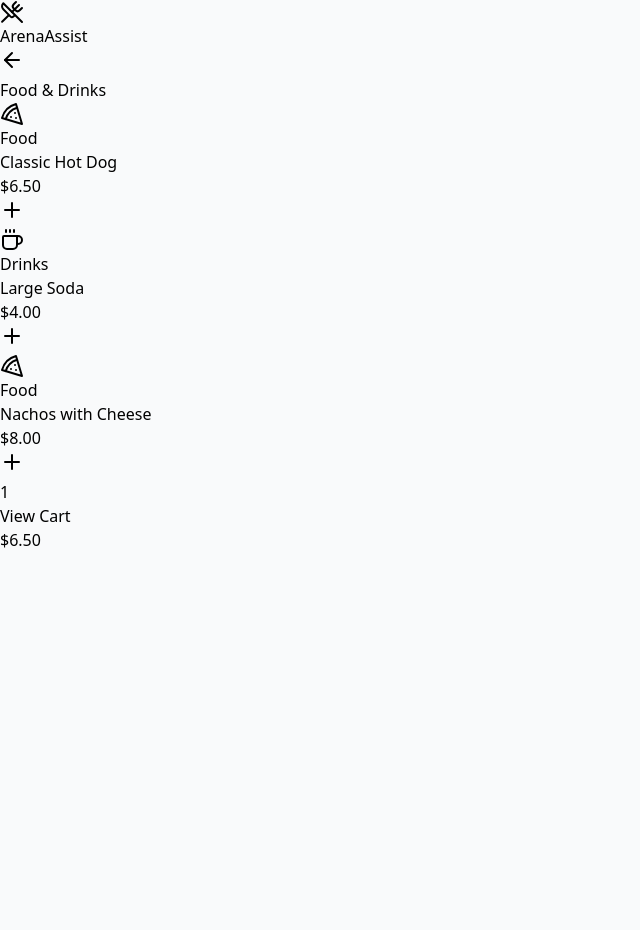
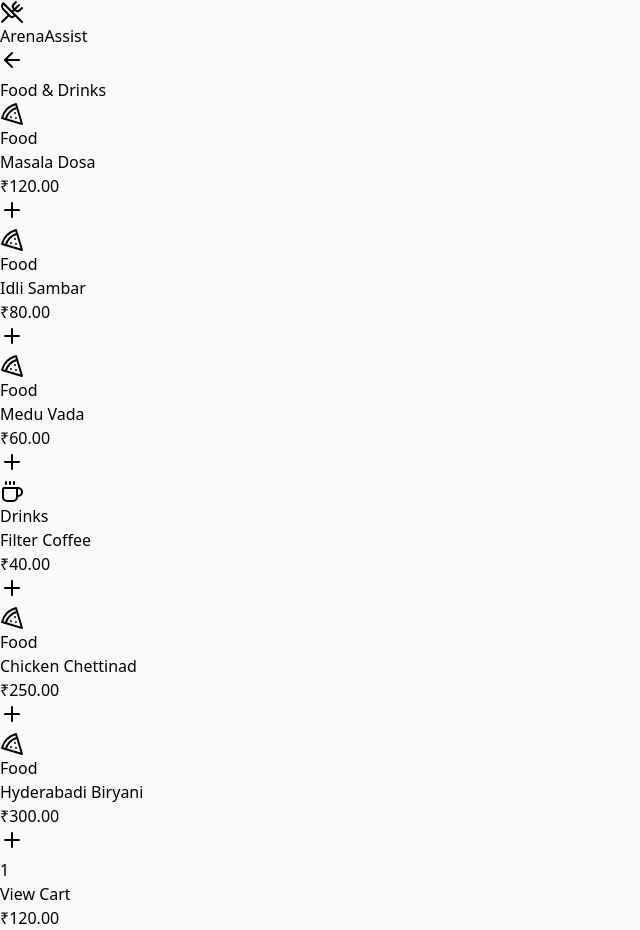
Before and after one commit to koushikc05/Arena_Assist, a React (Vite) app: page /menu in a window 1280 px wide. Both pictures are taken after a click on the button 12 px from the left and 210 px from the top of the page. Shown: the whole page, without its empty margins (0-640 px from the left). Before the commit the page ends 800 px from the top, so only its background shows below. Built offline with nearby package versions, Linux system fonts and the light colour scheme; no server answers.

Commit message:
feat: localize menu to South Indian cuisine and use INR pricing

```diff
--- a/src/data/menu.json
+++ b/src/data/menu.json
@@ -1,23 +1,44 @@
 [
   {
     "id": "item_1",
-    "name": "Classic Hot Dog",
-    "price": 6.50,
-    "image": "placeholder_dog.jpg",
+    "name": "Masala Dosa",
+    "price": 120,
+    "image": "https://images.unsplash.com/photo-1589301760014-d929f39ce9b1?w=500&auto=format&fit=crop&q=60",
     "category": "Food"
   },
   {
     "id": "item_2",
-    "name": "Large Soda",
-    "price": 4.00,
-    "image": "placeholder_soda.jpg",
+    "name": "Idli Sambar",
+    "price": 80,
+    "image": "https://images.unsplash.com/photo-1589301760014-d929f39ce9b1?w=500&auto=format&fit=crop&q=60",
+    "category": "Food"
+  },
+  {
+    "id": "item_3",
+    "name": "Medu Vada",
+    "price": 60,
+    "image": "https://images.unsplash.com/photo-1589301760014-d929f39ce9b1?w=500&auto=format&fit=crop&q=60",
+    "category": "Food"
+  },
+  {
+    "id": "item_4",
+    "name": "Filter Coffee",
+    "price": 40,
+    "image": "https://images.unsplash.com/photo-1589301760014-d929f39ce9b1?w=500&auto=format&fit=crop&q=60",
     "category": "Drinks"
   },
   {
-    "id": "item_3",
-    "name": "Nachos with Cheese",
-    "price": 8.00,
-    "image": "placeholder_nachos.jpg",
+    "id": "item_5",
+    "name": "Chicken Chettinad",
+    "price": 250,
+    "image": "https://images.unsplash.com/photo-1589301760014-d929f39ce9b1?w=500&auto=format&fit=crop&q=60",
+    "category": "Food"
+  },
+  {
+    "id": "item_6",
+    "name": "Hyderabadi Biryani",
+    "price": 300,
+    "image": "https://images.unsplash.com/photo-1589301760014-d929f39ce9b1?w=500&auto=format&fit=crop&q=60",
     "category": "Food"
   }
 ]
--- a/src/pages/Cart.jsx
+++ b/src/pages/Cart.jsx
@@ -83,7 +83,7 @@ const Cart = () => {
                     <div className="flex-1 flex flex-col justify-between py-1">
                       <div className="flex justify-between items-start mb-1 gap-2">
                         <h3 className="font-bold text-gray-900 text-lg leading-tight">{item.name}</h3>
-                        <p className="font-bold text-lg text-gray-900">${(item.price * item.quantity).toFixed(2)}</p>
+                        <p className="font-bold text-lg text-gray-900">₹{(item.price * item.quantity).toFixed(2)}</p>
                       </div>
                       <div className="flex justify-between items-center mt-auto">
                         <p className="text-sm font-bold text-gray-400 uppercase tracking-wider">Qty: {item.quantity}</p>
@@ -101,17 +101,17 @@ const Cart = () => {
               </ul>
 
               <div className="bg-gray-50 rounded-[2rem] p-6 border border-gray-100">
-                <div className="flex justify-between items-center mb-3 text-gray-500">
-                  <span className="font-medium text-sm text-gray-500">Subtotal</span>
-                  <span className="font-bold text-gray-900">${cartTotal.toFixed(2)}</span>
+                <div className="flex justify-between items-center text-sm mb-2">
+                  <span className="font-medium text-gray-600">Subtotal</span>
+                  <span className="font-bold text-gray-900">₹{cartTotal.toFixed(2)}</span>
                 </div>
                 <div className="flex justify-between items-center mb-5 text-gray-500">
                   <span className="font-medium text-sm text-gray-500">Delivery to Seat {seat}</span>
                   <span className="font-bold text-green-600 bg-green-50 px-2 py-0.5 rounded-md">Free</span>
                 </div>
-                <div className="border-t border-gray-200 border-dashed pt-5 flex justify-between items-end">
-                  <span className="font-bold text-gray-900 text-xl tracking-tight">Total</span>
-                  <span className="font-black text-gray-900 text-3xl tracking-tight">${cartTotal.toFixed(2)}</span>
+                <div className="flex justify-between items-center pt-3 border-t-2 border-gray-100 border-dashed">
+                  <span className="font-bold text-gray-600 uppercase tracking-widest text-xs">Total</span>
+                  <span className="font-black text-gray-900 text-3xl tracking-tight">₹{cartTotal.toFixed(2)}</span>
                 </div>
               </div>
             </div>
@@ -134,7 +134,7 @@ const Cart = () => {
                    Processing...
                 </>
               ) : (
-                `Place Order • $${cartTotal.toFixed(2)}`
+                `Place Order • ₹${cartTotal.toFixed(2)}`
               )}
             </button>
           </div>
--- a/src/pages/Menu.jsx
+++ b/src/pages/Menu.jsx
@@ -49,7 +49,7 @@ const Menu = () => {
                   </div>
 
                   <div className="flex items-center justify-between mt-auto">
-                    <p className="font-black text-gray-900">${item.price.toFixed(2)}</p>
+                    <p className="font-black text-gray-900">₹{item.price.toFixed(2)}</p>
                     <button
                       onClick={() => addItem(item)}
                       className="bg-gray-900 text-white rounded-2xl hover:bg-gray-700 hover:scale-105 active:scale-95 transition-all p-2 flex items-center justify-center shadow-md shadow-gray-200"
@@ -79,7 +79,7 @@ const Menu = () => {
                 </div>
                 <span className="font-bold text-xl drop-shadow-sm">View Cart</span>
               </div>
-              <span className="font-bold text-xl tracking-wide drop-shadow-sm">${cartTotal.toFixed(2)}</span>
+              <span className="font-bold text-xl tracking-wide drop-shadow-sm">₹{cartTotal.toFixed(2)}</span>
             </Link>
           </div>
         </div>
```
